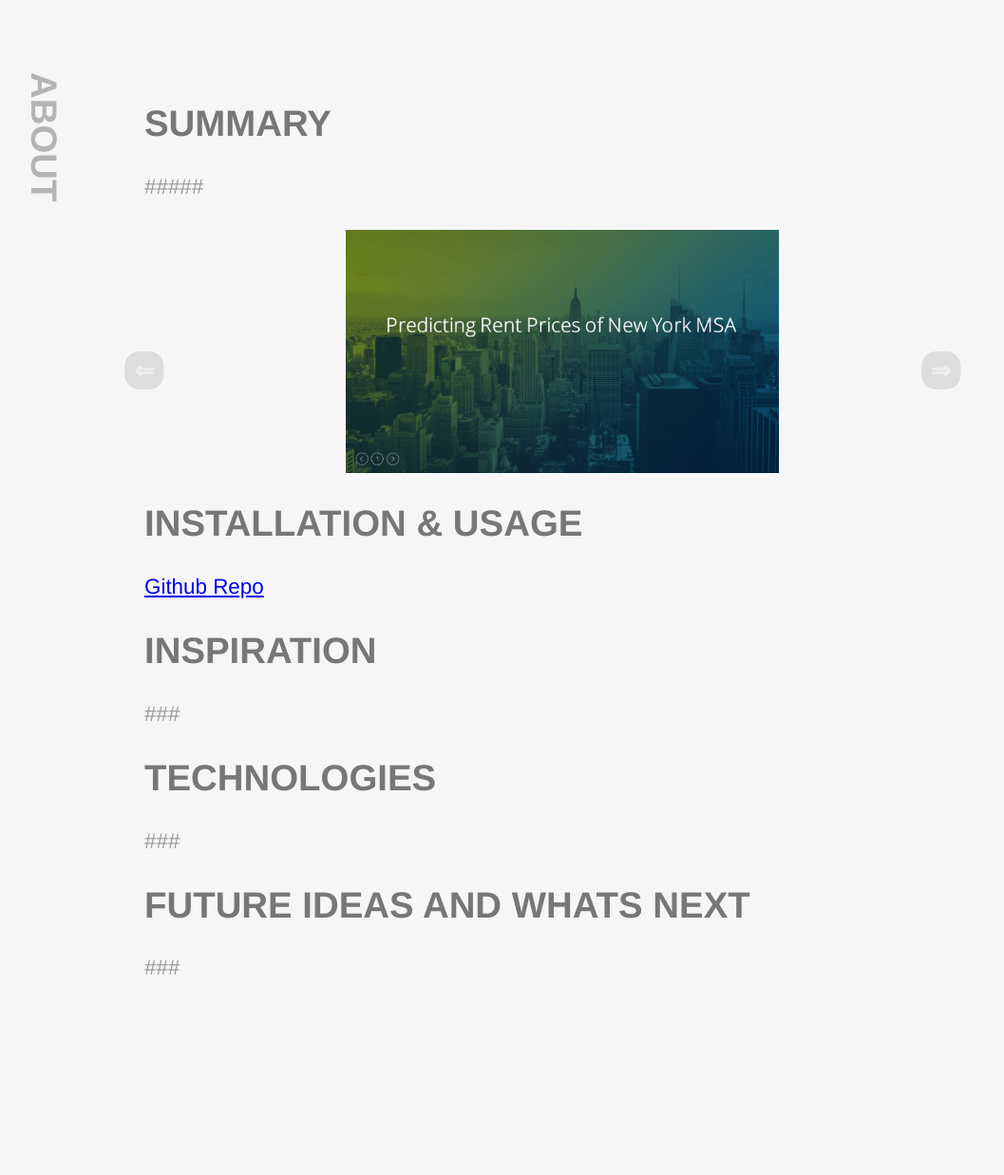
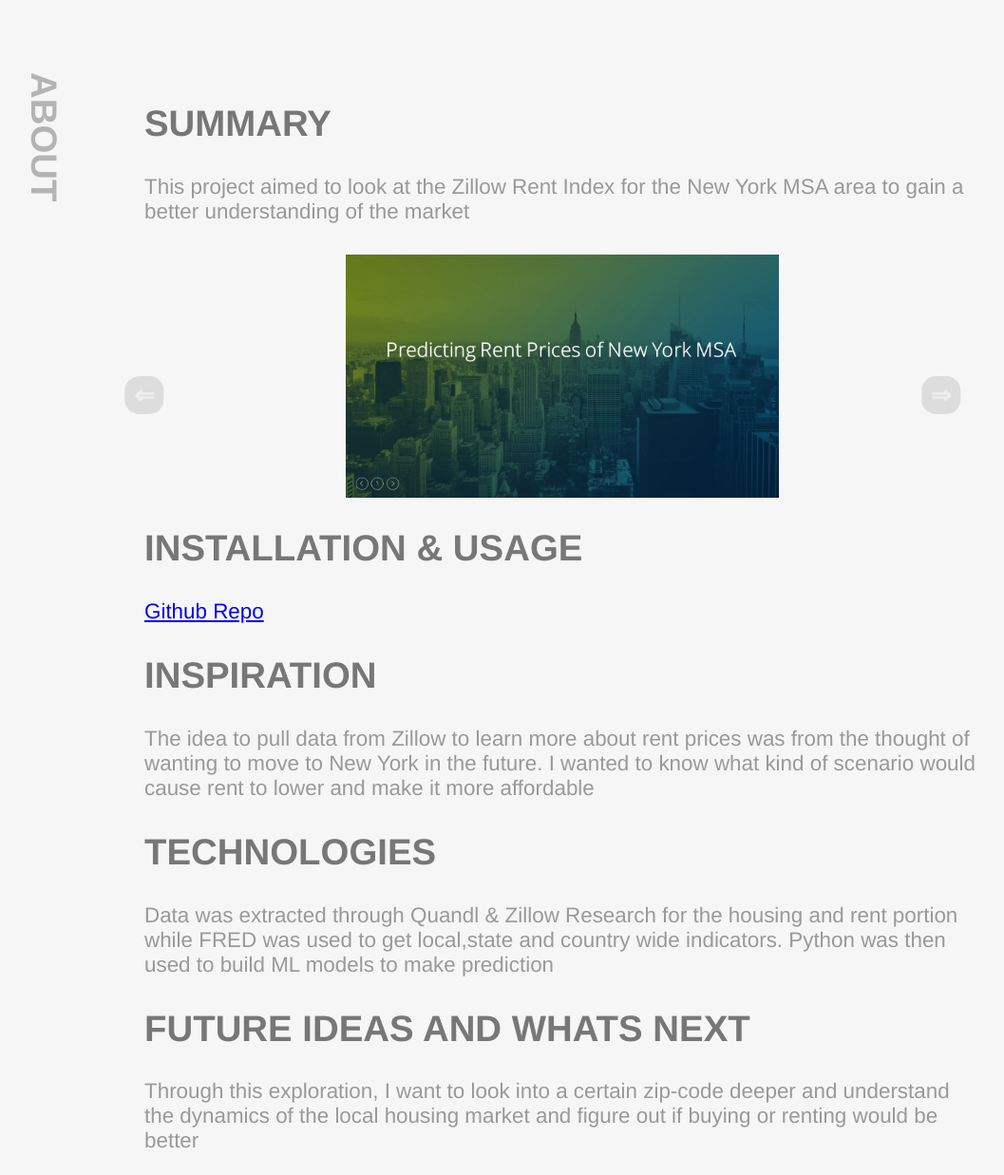
Before and after one commit to johnson-lee-v0/johnson-lee-v0.github.io, a plain HTML site: page projects/new-york-msa-rent.html in a window 1280 px wide. Shown: the whole page at 95% size, without its empty margins (112-1169 px from the left). Before the commit the page ends 1084 px from the top, so only its background shows below. Drawn offline with Linux system fonts and the light colour scheme.

Commit message:
New-York-MSA-update

```diff
--- a/projects/new-york-msa-rent.html
+++ b/projects/new-york-msa-rent.html
@@ -10,7 +10,7 @@
     <div class="header"><h2><a id="about"></a>ABOUT</h2></div>
     <div class="container">
 <h2>SUMMARY</h2>
-<p>#####</p>
+<p>This project aimed to look at the Zillow Rent Index for the New York MSA area to gain a better understanding of the market</p>
 <section>
     <div class="carousel" data-carousel>
         <button class="carousel-button prev"data-carousel-button="prev">&#8656;</button>
@@ -70,11 +70,11 @@
 <h2>INSTALLATION & USAGE</h2>
 <p><a href="https://github.com/johnson-lee-v0/New-York-MSA-Rent-Index" class="btn secondary-btn sm">Github Repo</a></p>
 <h2>INSPIRATION</h2>
-<p>###</p>
+<p>The idea to pull data from Zillow to learn more about rent prices was from the thought of wanting to move to New York in the future. I wanted to know what kind of scenario would cause rent to lower and make it more affordable</p>
 <h2>TECHNOLOGIES</h2>
-<p>###</p>
+<p>Data was extracted through Quandl & Zillow Research for the housing and rent portion while FRED was used to get local,state and country wide indicators. Python was then used to build ML models to make prediction </p>
 <h2>FUTURE IDEAS AND WHATS NEXT</h2>
-<p>###</p>
+<p>Through this exploration, I want to look into a certain zip-code deeper and understand the dynamics of the local housing market and figure out if buying or renting would be better</p>
 </div>
 </div>
 <!-- JavaScript Files-->
```
